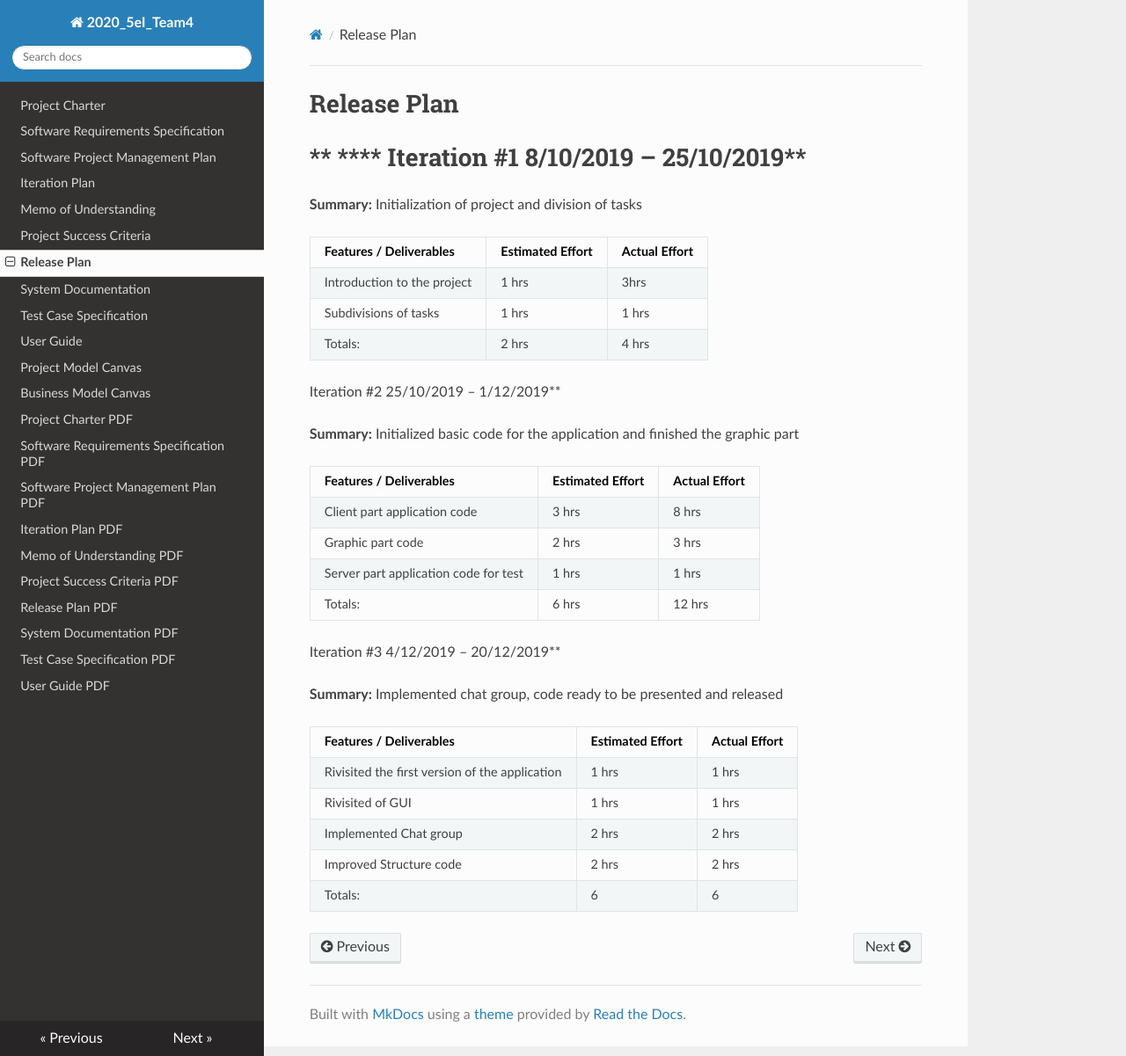
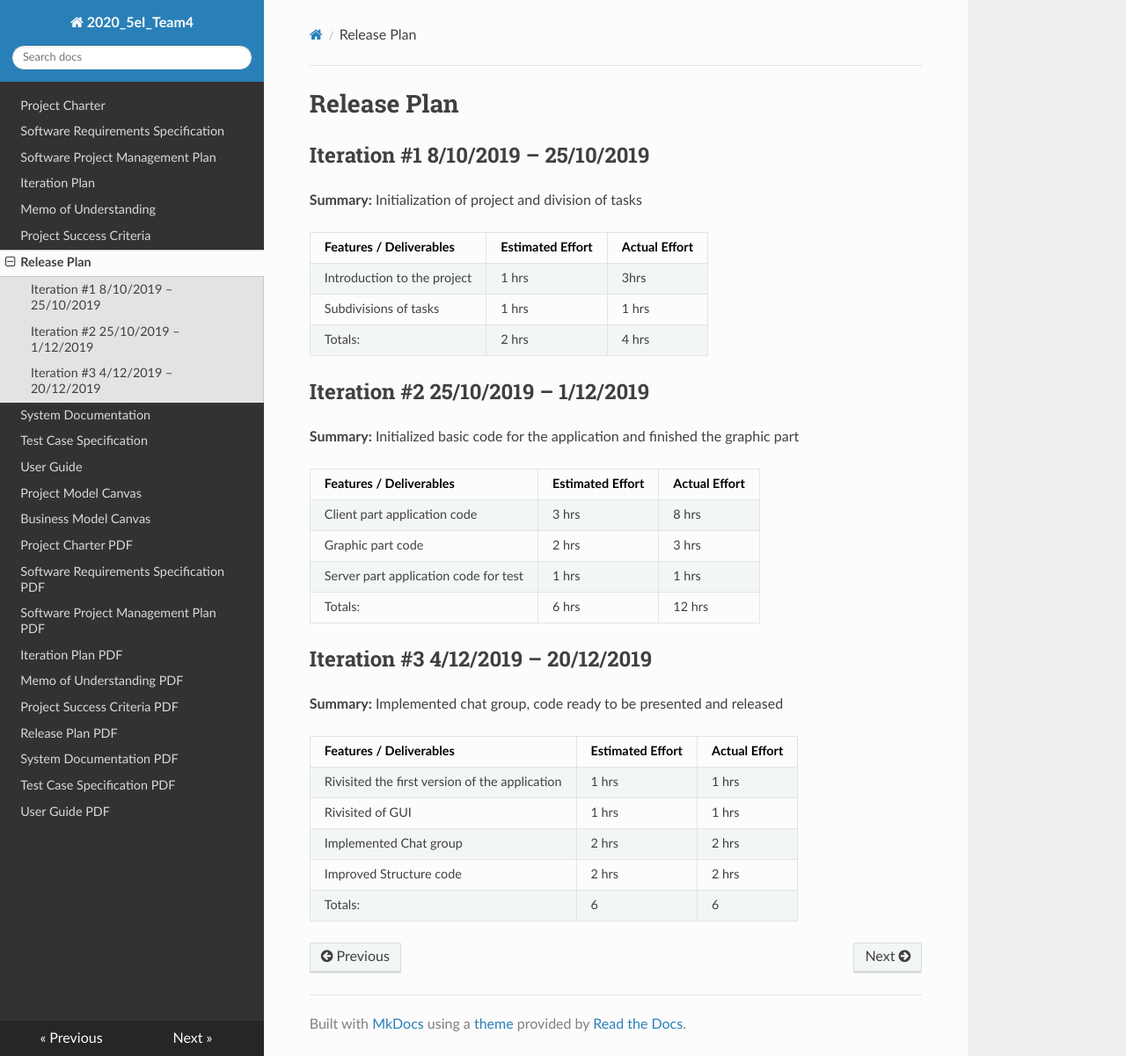
Before and after one commit to sabrinaer2001/Client, an MkDocs documentation site: the page built from docs/Release Plan.md, in a window 1280 px wide and 1201 px high. Shown: the whole window at 88% size. Built offline with MkDocs 1.6.1, drawn with Linux system fonts in a browser that asks for light colours; nearby versions of some CDN libraries.

Commit message:
Update Release Plan.md

```diff
--- a/docs/Release Plan.md
+++ b/docs/Release Plan.md
@@ -1,6 +1,6 @@
 # Release Plan
 
-# ** **** Iteration #1                8/10/2019 – 25/10/2019**
+## Iteration #1                **8/10/2019 – 25/10/2019**
 
 **Summary:** Initialization of project and division of tasks
 
@@ -10,7 +10,7 @@
 | Subdivisions of tasks | 1 hrs | 1 hrs |
 | Totals: | 2 hrs | 4 hrs |
 
-Iteration #2                          25/10/2019 – 1/12/2019**
+## Iteration #2                          **25/10/2019 – 1/12/2019**
 
 **Summary:** Initialized basic code for the application and finished the graphic part
 
@@ -21,7 +21,7 @@ Iteration #2                          25/10/2019 – 1/12/2019**
 | Server part application code for test | 1 hrs | 1 hrs |
 | Totals: | 6 hrs | 12 hrs |
 
-Iteration #3			     4/12/2019 – 20/12/2019**
+## Iteration #3			                     **4/12/2019 – 20/12/2019**
 
 **Summary:** Implemented chat group, code ready to be presented and released
 
```
